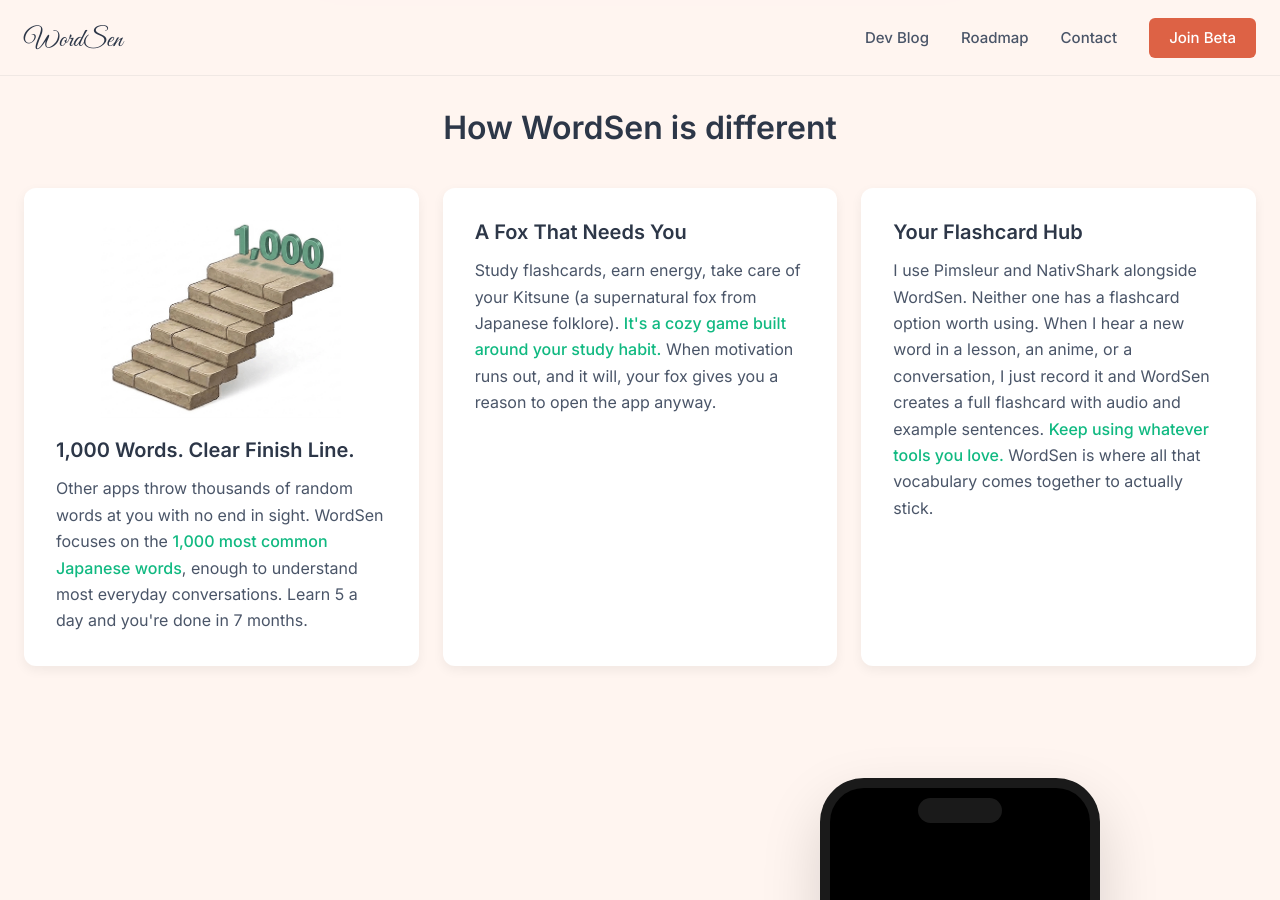
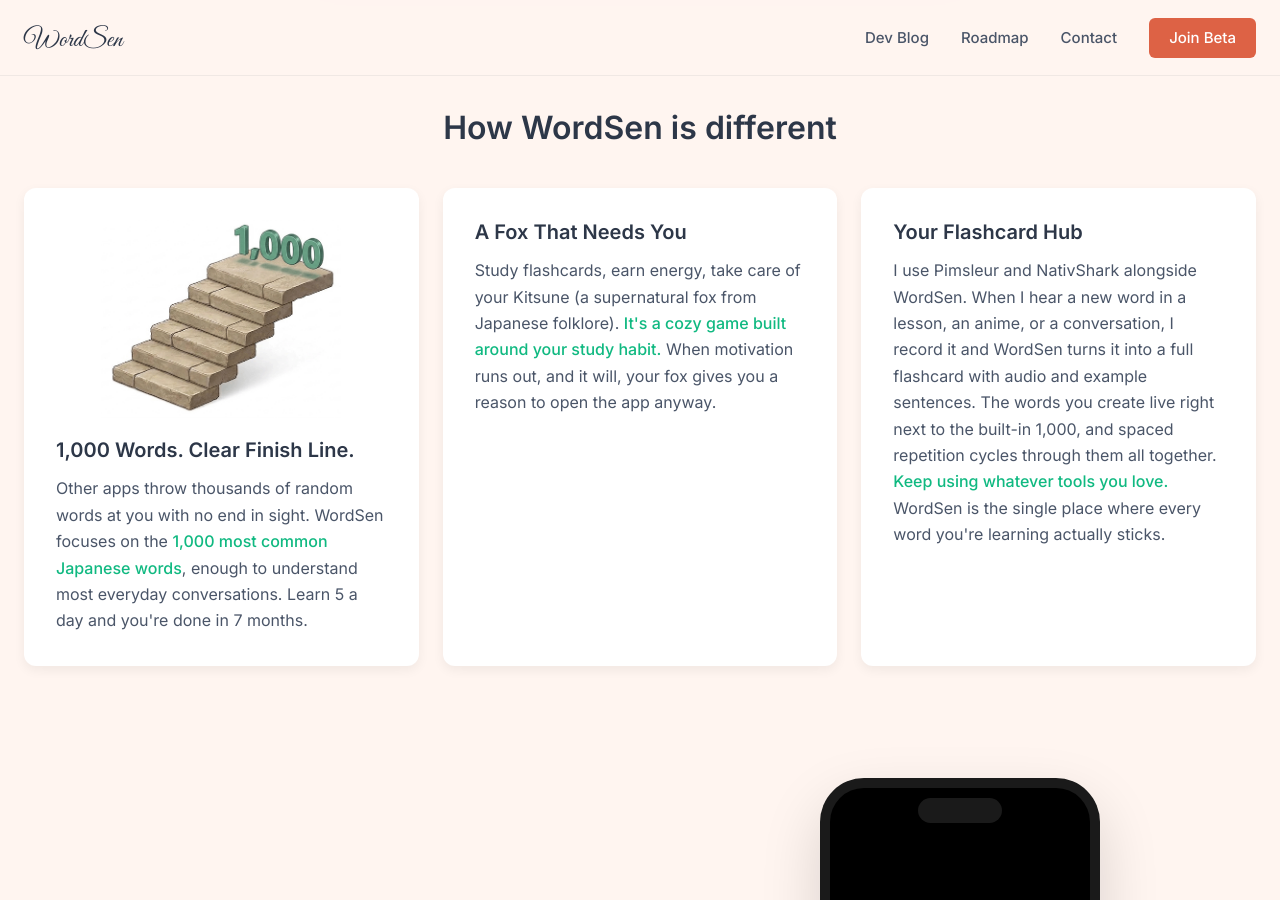
Before and after one commit to froghaiku/WordSenWebsite, a Jekyll site: the page built from index.markdown, in a window 1280 px wide and 900 px high, scrolled down 1783 px. Built offline with Jekyll 4.4.1, drawn with Linux system fonts in a browser that asks for light colours.

Commit message:
Reframe Hub card around bringing words together, not dunking on others
Drops the "Neither one has a flashcard option worth using" line.
Card now leads with the positive flow: any word you encounter (across
Pimsleur, NativShark, anime, conversation, your own custom cards)
ends up in one deck where spaced repetition cycles through all of
them together. Closing line now hits "single place where every word
actually sticks." Highlighted phrase preserved.

Co-Authored-By: Claude Opus 4.7 (1M context) <noreply@anthropic.com>

```diff
--- a/_layouts/home.html
+++ b/_layouts/home.html
@@ -62,7 +62,7 @@ layout: default
             </div>
             <div class="feature-card">
                 <h3>Your Flashcard Hub</h3>
-                <p>I use Pimsleur and NativShark alongside WordSen. Neither one has a flashcard option worth using. When I hear a new word in a lesson, an anime, or a conversation, I just record it and WordSen creates a full flashcard with audio and example sentences. <span class="highlight">Keep using whatever tools you love.</span> WordSen is where all that vocabulary comes together to actually stick.</p>
+                <p>I use Pimsleur and NativShark alongside WordSen. When I hear a new word in a lesson, an anime, or a conversation, I record it and WordSen turns it into a full flashcard with audio and example sentences. The words you create live right next to the built-in 1,000, and spaced repetition cycles through them all together. <span class="highlight">Keep using whatever tools you love.</span> WordSen is the single place where every word you're learning actually sticks.</p>
             </div>
         </div>
     </div>
```
